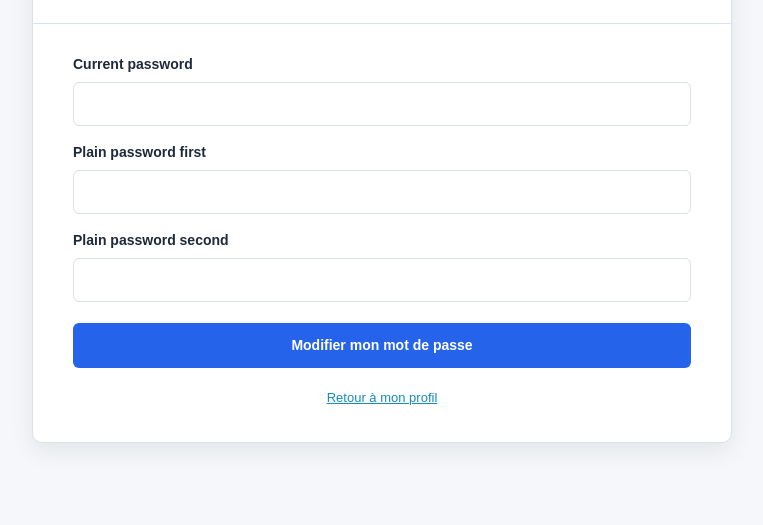
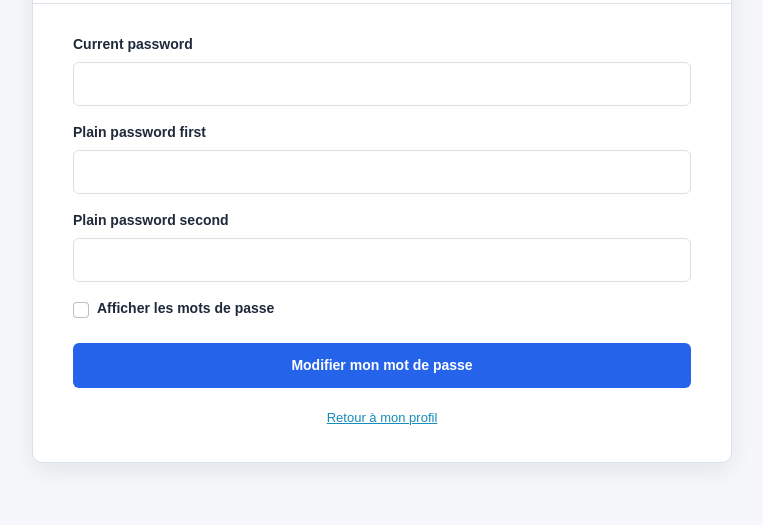
Before and after one commit to YaDevv/CyberSecuSymfony, a Symfony app: template templates/password/index.html.twig in a window 1280 px wide. Shown: the part 279-804 px from the top of the page, without its empty margins (258-1021 px from the left). Run offline with Twig, Linux system fonts and the light colour scheme; the template is opened without the code that fills it, so the values that code supplies are empty; form fields are guessed from the names that the template uses; some libraries are stand-ins or nearby versions.

Commit message:
Ajout de la case pour afficher les mots de passe sur la page de changement
Co-Authored-By: Claude Sonnet 5.5 <noreply@anthropic.com>
Claude-Session: https://claude.ai/code/session_01J1FXBuRM4vQNyU1RjUsBGH

```diff
--- a/templates/password/index.html.twig
+++ b/templates/password/index.html.twig
@@ -36,6 +36,11 @@
 				{{ form_row(passwordForm.plainPassword.first) }}
 				{{ form_row(passwordForm.plainPassword.second) }}
 
+				<div class="form-check mb-3">
+					<input type="checkbox" class="form-check-input" id="show-password" data-toggle-password="#{{ passwordForm.currentPassword.vars.id }}, #{{ passwordForm.plainPassword.first.vars.id }}, #{{ passwordForm.plainPassword.second.vars.id }}">
+					<label class="form-check-label" for="show-password">Afficher les mots de passe</label>
+				</div>
+
 				<button type="submit" class="bouton-inscription">
 					Modifier mon mot de passe
 				</button>
```
